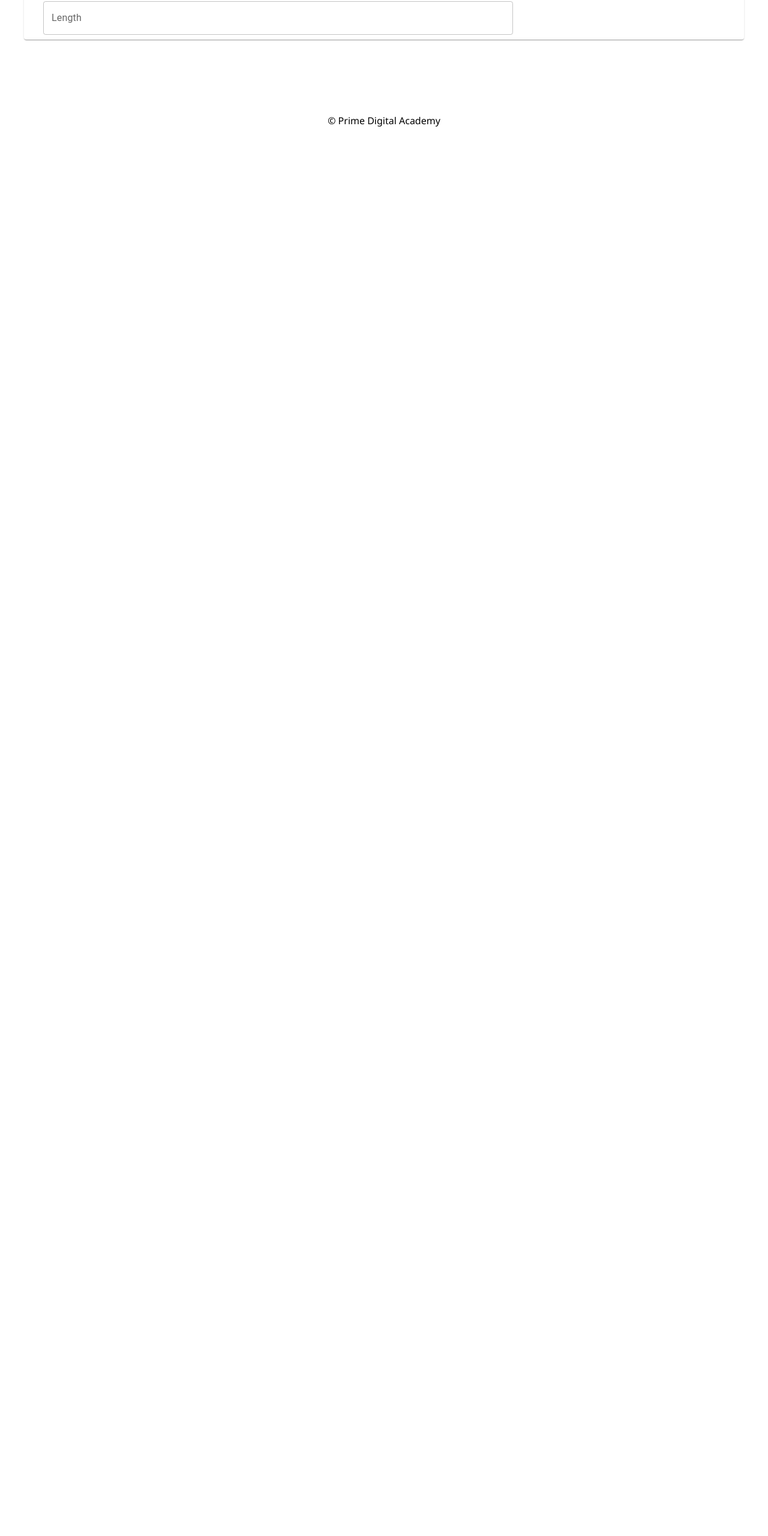
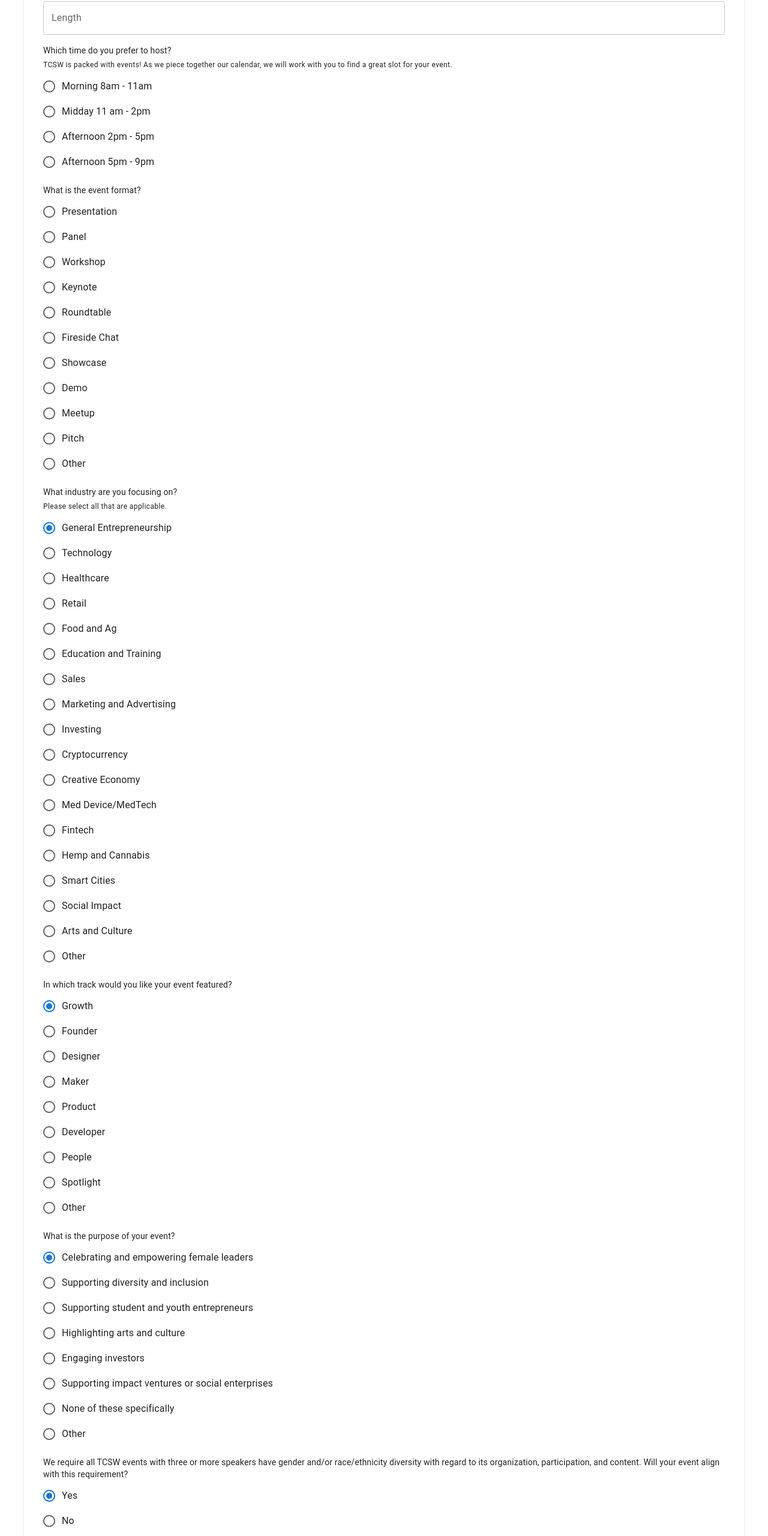
Before and after one commit to twin-cities-startup-week/tcsw-session-submission-and-voting, a React (Create React App) app: page /#/submission in a window 1280 px wide. Shown: the part 1493-4053 px from the top of the page at 60% size. Before the commit the page ends 1725 px from the top, so only its background shows below. Built offline with nearby package versions, Linux system fonts and the light colour scheme; no server answers.

Commit message:
inputs complete through diversity question

```diff
--- a/src/components/SubmissionPage/SubmissionPage.jsx
+++ b/src/components/SubmissionPage/SubmissionPage.jsx
@@ -84,6 +84,103 @@ function SubmissionPage() {
                             <Typography variant="caption" display="block" gutterBottom>Please keep in mind people need time to travel between events. </Typography>
                             <TextField fullWidth id="outlined-basic" label="Length" variant="outlined" />
                         </Box>
+                        <Box p={1}>
+                            <Typography variant="body2" gutterBottom>Which time do you prefer to host? </Typography>
+                            <Typography variant="caption" display="block" gutterBottom> TCSW is packed with events! As we piece together our calendar, we will work with you to find a great slot for your event. </Typography>
+                            <FormControl component="fieldset">
+                                <RadioGroup defaultValue="Morning 8am - 11am " name="radio-buttons-group">
+                                    <FormControlLabel value="Morning 8am - 11am" control={<Radio />} label="Morning 8am - 11am" />
+                                    <FormControlLabel value="Midday 11am - 2pm" control={<Radio />} label="Midday 11 am - 2pm" />
+                                    <FormControlLabel value="Afternoon 2pm - 5pm" control={<Radio />} label="Afternoon 2pm - 5pm" />
+                                    <FormControlLabel value="Evening 5pm - 9pm" control={<Radio />} label="Afternoon 5pm - 9pm" />
+                                </RadioGroup>
+                            </FormControl>
+                        </Box>
+                        <Box p={1}>
+                            <Typography variant="body2" gutterBottom>What is the event format? </Typography>
+                            <FormControl component="fieldset">
+                                <RadioGroup defaultValue="Presentation " name="radio-buttons-group">
+                                    <FormControlLabel value="Presentation" control={<Radio />} label="Presentation" />
+                                    <FormControlLabel value="Panel" control={<Radio />} label="Panel" />
+                                    <FormControlLabel value="Workshop" control={<Radio />} label="Workshop" />
+                                    <FormControlLabel value="Keynote" control={<Radio />} label="Keynote" />
+                                    <FormControlLabel value="Roundtable" control={<Radio />} label="Roundtable" />
+                                    <FormControlLabel value="Fireside Chat" control={<Radio />} label="Fireside Chat" />
+                                    <FormControlLabel value="Showcase" control={<Radio />} label="Showcase" />
+                                    <FormControlLabel value="Demo" control={<Radio />} label="Demo" />
+                                    <FormControlLabel value="Meetup" control={<Radio />} label="Meetup" />
+                                    <FormControlLabel value="Pitch" control={<Radio />} label="Pitch" />
+                                    <FormControlLabel value="Other" control={<Radio />} label="Other" />
+                                </RadioGroup>
+                            </FormControl>
+                        </Box>
+                        <Box p={1}>
+                            <Typography variant="body2" gutterBottom>What industry are you focusing on? </Typography>
+                            <Typography variant="caption" display="block" gutterBottom> Please select all that are applicable. </Typography>
+                            <FormControl component="fieldset">
+                                <RadioGroup defaultValue="General Entrepreneurship" name="radio-buttons-group">
+                                    <FormControlLabel value="General Entrepreneurship" control={<Radio />} label="General Entrepreneurship" />
+                                    <FormControlLabel value="Technology" control={<Radio />} label="Technology" />
+                                    <FormControlLabel value="Healthcare" control={<Radio />} label="Healthcare" />
+                                    <FormControlLabel value="Retail" control={<Radio />} label="Retail" />
+                                    <FormControlLabel value="Food and Ag" control={<Radio />} label="Food and Ag" />
+                                    <FormControlLabel value="Education and Training" control={<Radio />} label="Education and Training" />
+                                    <FormControlLabel value="Sales" control={<Radio />} label="Sales" />
+                                    <FormControlLabel value="Marketing and Advertising" control={<Radio />} label="Marketing and Advertising" />
+                                    <FormControlLabel value="Investing" control={<Radio />} label="Investing" />
+                                    <FormControlLabel value="Cryptocurrency" control={<Radio />} label="Cryptocurrency" />
+                                    <FormControlLabel value="Creative Economy" control={<Radio />} label="Creative Economy" />
+                                    <FormControlLabel value="Med Device/MedTech" control={<Radio />} label="Med Device/MedTech" />
+                                    <FormControlLabel value="Fintech" control={<Radio />} label="Fintech" />
+                                    <FormControlLabel value="Hemp and Cannabis" control={<Radio />} label="Hemp and Cannabis" />
+                                    <FormControlLabel value="Smart Cities" control={<Radio />} label="Smart Cities" />
+                                    <FormControlLabel value="Social Impact" control={<Radio />} label="Social Impact" />
+                                    <FormControlLabel value="Arts and Culture" control={<Radio />} label="Arts and Culture" />
+                                    <FormControlLabel value="Other" control={<Radio />} label="Other" />
+                                </RadioGroup>
+                            </FormControl>
+                        </Box>
+                        <Box p={1}>
+                            <Typography variant="body2" gutterBottom>In which track would you like your event featured? </Typography>
+                            <FormControl component="fieldset">
+                                <RadioGroup defaultValue="Growth" name="radio-buttons-group">
+                                    <FormControlLabel value="Growth" control={<Radio />} label="Growth" />
+                                    <FormControlLabel value="Founder" control={<Radio />} label="Founder" />
+                                    <FormControlLabel value="Designer" control={<Radio />} label="Designer" />
+                                    <FormControlLabel value="Maker" control={<Radio />} label="Maker" />
+                                    <FormControlLabel value="Product" control={<Radio />} label="Product" />
+                                    <FormControlLabel value="Developer" control={<Radio />} label="Developer" />
+                                    <FormControlLabel value="People" control={<Radio />} label="People" />
+                                    <FormControlLabel value="Spotlight" control={<Radio />} label="Spotlight" />
+                                    <FormControlLabel value="Other" control={<Radio />} label="Other" />
+                                </RadioGroup>
+                            </FormControl>
+                        </Box>
+                        <Box p={1}>
+                            <Typography variant="body2" gutterBottom>What is the purpose of your event? </Typography>
+                            <FormControl component="fieldset">
+                                <RadioGroup defaultValue="Celebrating and empowering female leaders" name="radio-buttons-group">
+                                    <FormControlLabel value="Celebrating and empowering female leaders" control={<Radio />} label="Celebrating and empowering female leaders" />
+                                    <FormControlLabel value="Supporting diversity and inclusion" control={<Radio />} label="Supporting diversity and inclusion" />
+                                    <FormControlLabel value="Supporting student and youth entrepreneurs" control={<Radio />} label="Supporting student and youth entrepreneurs" />
+                                    <FormControlLabel value="Highlighting arts and culture" control={<Radio />} label="Highlighting arts and culture" />
+                                    <FormControlLabel value="Engaging investors" control={<Radio />} label="Engaging investors" />
+                                    <FormControlLabel value="Supporting impact ventures or social enterprises" control={<Radio />} label="Supporting impact ventures or social enterprises" />
+                                    <FormControlLabel value="None of these specifically" control={<Radio />} label="None of these specifically" />
+                                    <FormControlLabel value="Other" control={<Radio />} label="Other" />
+                                </RadioGroup>
+                            </FormControl>
+                        </Box>
+                        <Box p={1}>
+                            <Typography variant="body2" gutterBottom>We require all TCSW events with three or more speakers have gender and/or race/ethnicity diversity with regard to its organization, participation, and content. Will your event align with this requirement? </Typography>
+                            <FormControl component="fieldset">
+                                <RadioGroup defaultValue="Yes" name="radio-buttons-group">
+                                    <FormControlLabel value="Yes" control={<Radio />} label="Yes" />
+                                    <FormControlLabel value="No" control={<Radio />} label="No"/>
+                                </RadioGroup>
+                            </FormControl>
+                        </Box>
+
 
 
 
```
